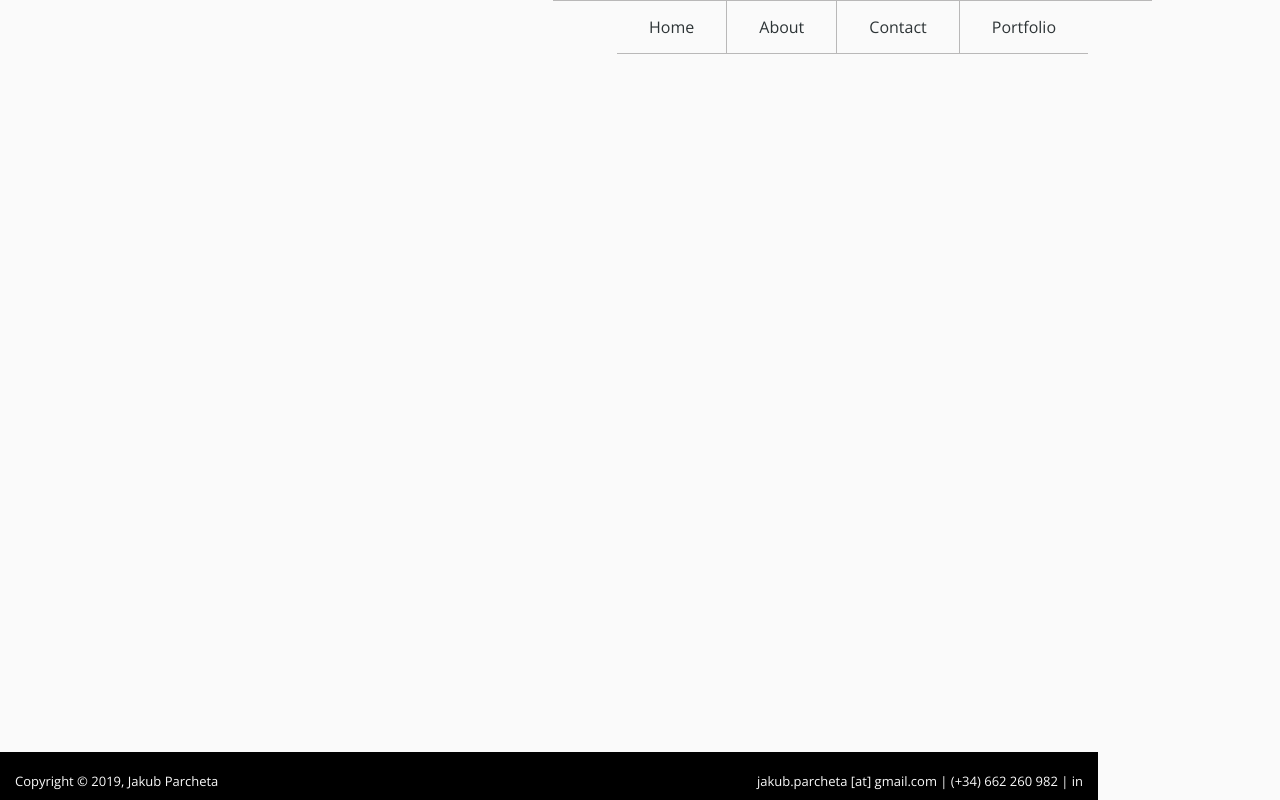
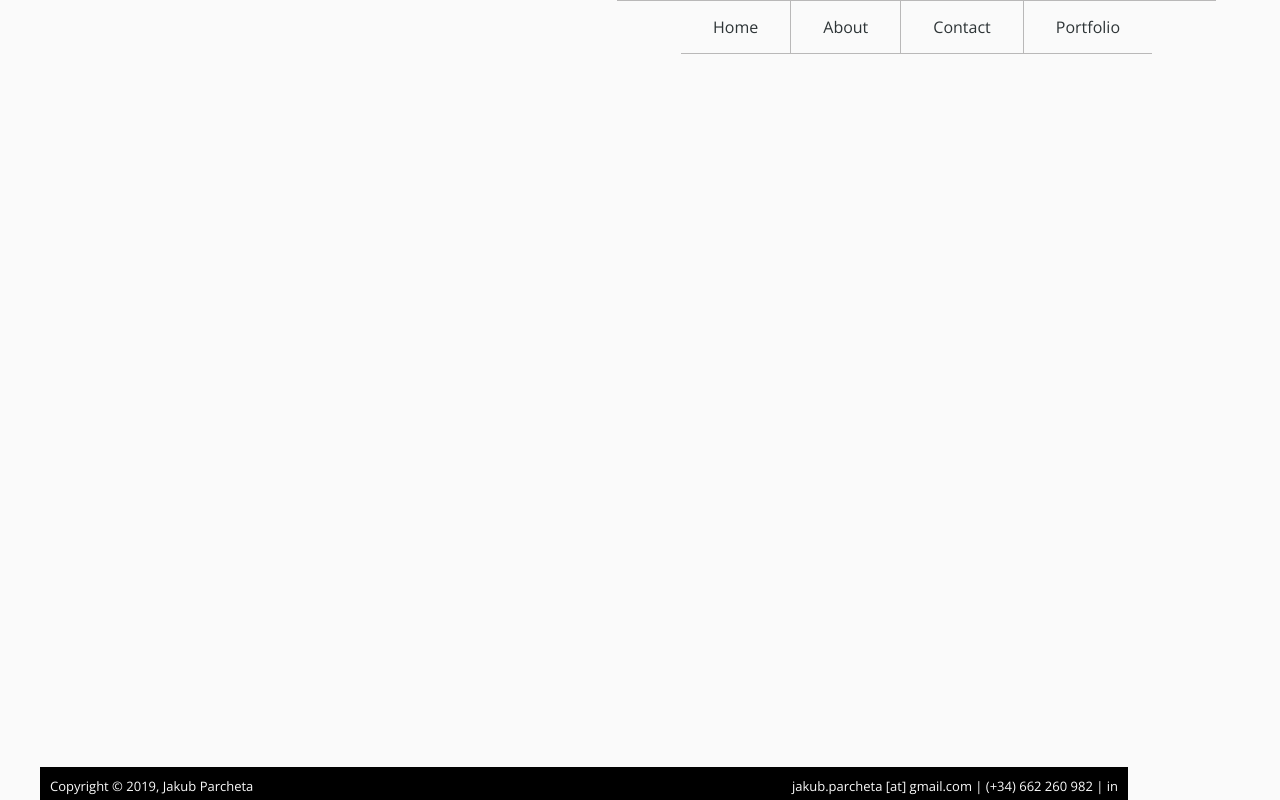
Before and after one commit to kubousky/my_page, a Django app: page / in a window 1280 px wide. Run offline with Django 3.2, Linux system fonts and the light colour scheme; some libraries are stand-ins or nearby versions.

Commit message:
navbar and footer fixed

```diff
--- a/portfolio/static/css/mypage_style.css
+++ b/portfolio/static/css/mypage_style.css
@@ -8,7 +8,7 @@ body {
 
 .btn-group{
     float: right;
-    padding-right: 10%;
+    padding-right: 5%;
 }
 
 .btn-group a{
@@ -54,18 +54,8 @@ body {
 
 /* ################################  footer   */
 .footer{
-    width: 100%;
-    height: auto;
-    padding: 5px;
-    padding-top: 10px;
-    font-size: 13px;
-    background-color: black;
-    color:#FAFAFA;
-}
-
-
-.footer{
     width: 85%;
+    margin-left: 40px;
     height: auto;
     font-size: 13px;
     background-color: black;
@@ -107,6 +97,7 @@ body {
 }
 
 @media only screen and (max-width: 665px) {
+    .footer{margin-left: 0px;}
     .btn-group #invisible_left{padding:0;border:none;}
     .btn-group #invisible_right{padding:0;border:none;}
 }
```
